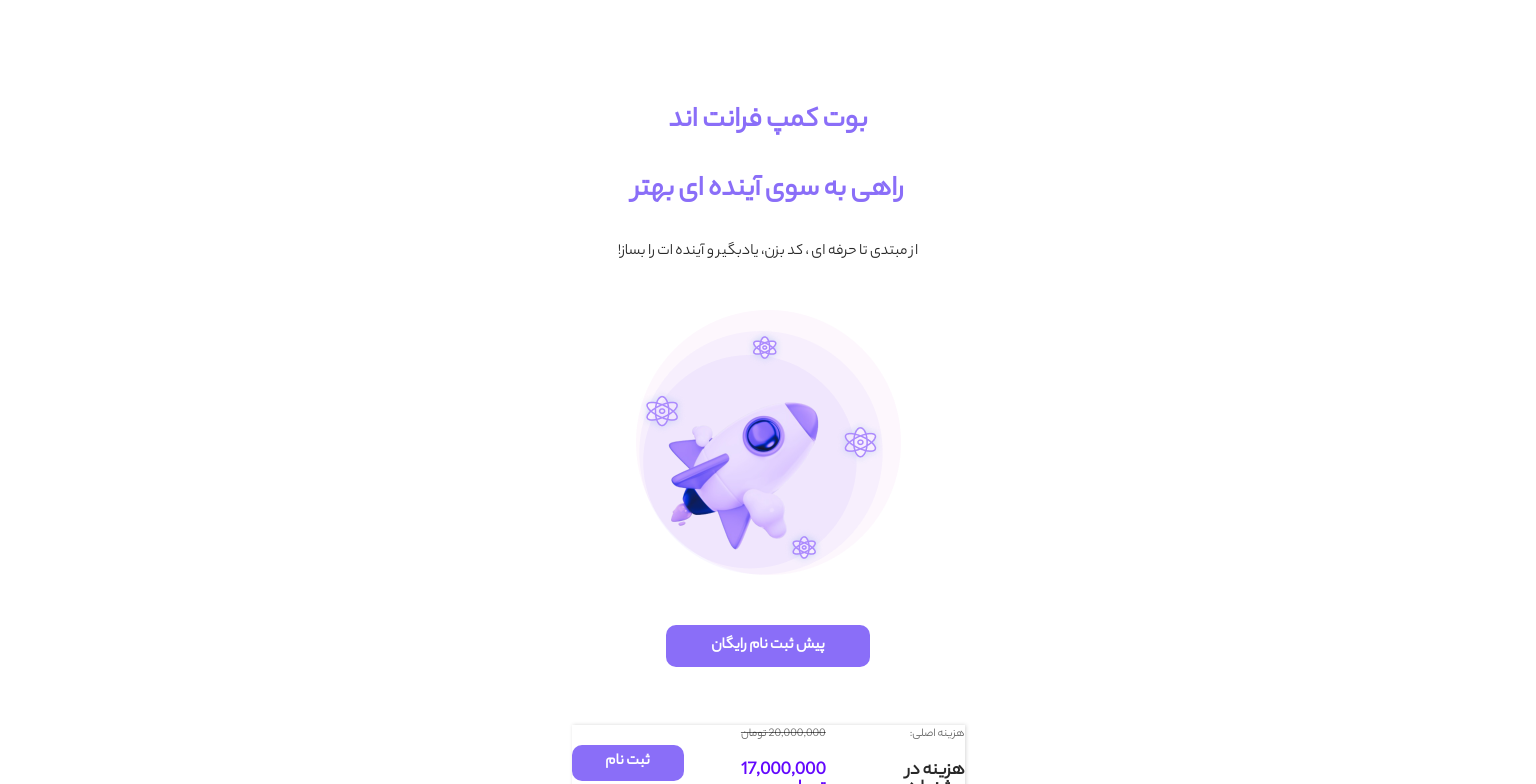
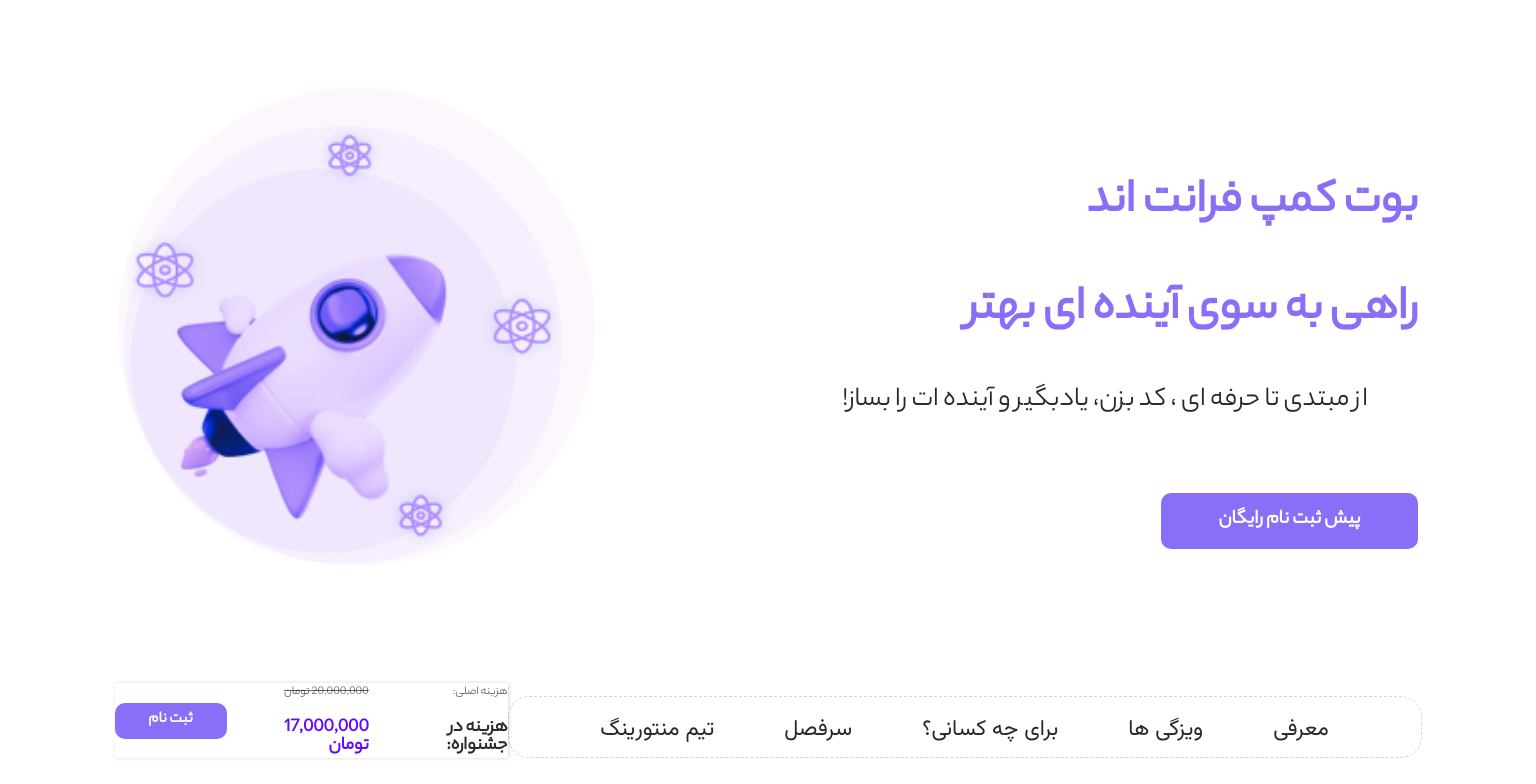
Before and after one commit to Ali-FateFul/BootCamp-Landing-BotoStart, a Next.js app: page / in a window 1536 px wide. Shown: the top 784 px of the page. Built offline with nearby package versions, Linux system fonts and the light colour scheme.

Commit message:
header responsived

```diff
--- a/src/app/globals.css
+++ b/src/app/globals.css
@@ -2,7 +2,7 @@ html,
 body {
 	overflow-x: hidden;
 	border-radius: 50px;
-	background-color: blue;
+	background-color: rgb(237, 237, 237);
 }
 * {
 	box-sizing: border-box;
--- a/src/app/page.module.css
+++ b/src/app/page.module.css
@@ -9,8 +9,8 @@
 	weight: 500;
 }
 
-
 .page {
+	background-color: #fff;
 	max-width: 393px;
 	border-radius: 40px;
 	direction: rtl;
@@ -22,3 +22,12 @@
 	gap: 64px;
 	/* font-family: ; */
 }
+@media (min-width: 1300px) {
+	.page {
+		width: 1300px;
+		padding:50px;
+		justify-content: right;
+		align-items: start;
+		text-align: right;
+	}
+}
--- a/src/app/page.tsx
+++ b/src/app/page.tsx
@@ -1,13 +1,11 @@
 import Content from "@/components/templates/Content";
 import Header from "../components/templates/Header";
 import styles from "./page.module.css";
-import Payment from "@/components/modules/Payment";
 
 export default function Home() {
 	return (
 		<div className={styles.page}>
 			<Header />
-			<Payment />
 			<Content />
 		</div>
 	);
--- a/src/components/templates/Header.module.css
+++ b/src/components/templates/Header.module.css
@@ -1,5 +1,5 @@
 .container {
-    position: relative;
+	position: relative;
 	font-family: Yekan;
 	padding-top: 80px;
 	width: 393px;
@@ -23,7 +23,20 @@
 	margin: 30px auto 50px;
 	width: 265px;
 }
-.headerBtn {
+.headerBtnfirst {
+	font-family: Yekan;
+	width: 257px;
+	height: 56px;
+	border-radius: 10px;
+	border: none;
+	color: #fff;
+	background-color: #8a6ef8;
+	font-size: 20px;
+	font-weight: 700;
+	line-height: 31px;
+	display: none;
+}
+.headerBtnsecond {
 	font-family: Yekan;
 	width: 204px;
 	height: 42px;
@@ -36,3 +49,38 @@
 	font-weight: 700;
 	line-height: 25px;
 }
+@media (min-width: 1300px) {
+	.container {
+		display: flex;
+		width: 1300px;
+		flex-direction: row;
+		justify-content: space-between;
+		align-items: right;
+		padding: 0 50px;
+	}
+	.container img {
+		width: 477px;
+	}
+	.container h1 {
+		font-weight: 700;
+		font-size: 48px;
+		line-height: 74px;
+		text-align: right;
+	}
+	.container p {
+		font-weight: 400;
+		font-size: 28px;
+		line-height: 43px;
+		text-align: center;
+		margin-right: 50px;
+	}
+	.headerBtnsecond{
+		display: none;
+	}
+	.headerBtnfirst {
+		display: flex;
+		align-items: center;
+		justify-content: center;
+		margin-top: 70px;
+	}
+}
--- a/src/components/templates/Header.tsx
+++ b/src/components/templates/Header.tsx
@@ -1,18 +1,21 @@
-import Payment from "../modules/Payment";
 import styles from "./Header.module.css";
 
 function Header() {
 	return (
 		<div className={styles.container}>
+			<div>
 				<h1>بوت کمپ فرانت اند</h1>
 				<h1>راهی به سوی آینده ای بهتر</h1>
 				<p>از مبتدی تا حرفه ای ، کد بزن، یادبگیر و آینده ات را بساز!</p>
+				<button className={styles.headerBtnfirst}>پیش ثبت نام رایگان</button>
+			</div>
+			<div className={styles.image}>
 				<img
 					src='/images/banner.png'
 					alt='banner'
 				/>
-			<button className={styles.headerBtn}>پیش ثبت نام رایگان</button>
-			{/* <Payment /> */}
+				<button className={styles.headerBtnsecond}>پیش ثبت نام رایگان</button>
+			</div>
 		</div>
 	);
 }
--- a/src/components/templates/Navbar.module.css
+++ b/src/components/templates/Navbar.module.css
@@ -6,19 +6,20 @@
 	top: 0;
 	background-color: #fff;
 	z-index: 3;
+	margin-top: 70px;
 }
 .container ul {
 	display: flex;
 	align-items: center;
 	text-wrap: nowrap;
-	padding: 0 30px ;
+	padding: 0 30px;
 	overflow-x: scroll;
 	scrollbar-width: none;
 	gap: 70px;
 }
 .container li {
 	font-family: Vazir;
-	width: 55px;
+	/* width: 55px; */
 	list-style: none;
 	font-weight: 400;
 	font-size: 16px;
@@ -27,9 +28,33 @@
 	color: #282828;
 	box-sizing: border-box;
 	cursor: pointer;
-    /* padding: 0 20px; */
 }
 .container li:active {
 	text-decoration: underline;
 	color: #7c3aed;
 }
+
+@media (min-width: 1300px) {
+	.main {
+		display: flex;
+	}
+	.container {
+		width: 912px;
+		height: 60px;
+		border-radius: 21px;
+	}
+	.container li {
+		font-size: 22px;
+		line-height: 34px;
+	}
+	.container ul {
+		display: flex;
+		align-items: center;
+		justify-content: center;
+		text-wrap: nowrap;
+		padding: 0 30px;
+		overflow-x: scroll;
+		scrollbar-width: none;
+		gap: 70px;
+	}
+}
--- a/src/components/templates/Navbar.tsx
+++ b/src/components/templates/Navbar.tsx
@@ -1,7 +1,9 @@
+import Payment from "../modules/Payment";
 import styles from "./Navbar.module.css";
 
 function Navbar() {
 	return (
+		<div className={styles.main}>
 			<div className={styles.container}>
 				<ul>
 					<li>معرفی</li>
@@ -11,6 +13,8 @@ function Navbar() {
 					<li>تیم منتورینگ</li>
 				</ul>
 			</div>
+			<Payment />
+		</div>
 	);
 }
 
```
Lines whose indentation alone changed are shown as unchanged.
